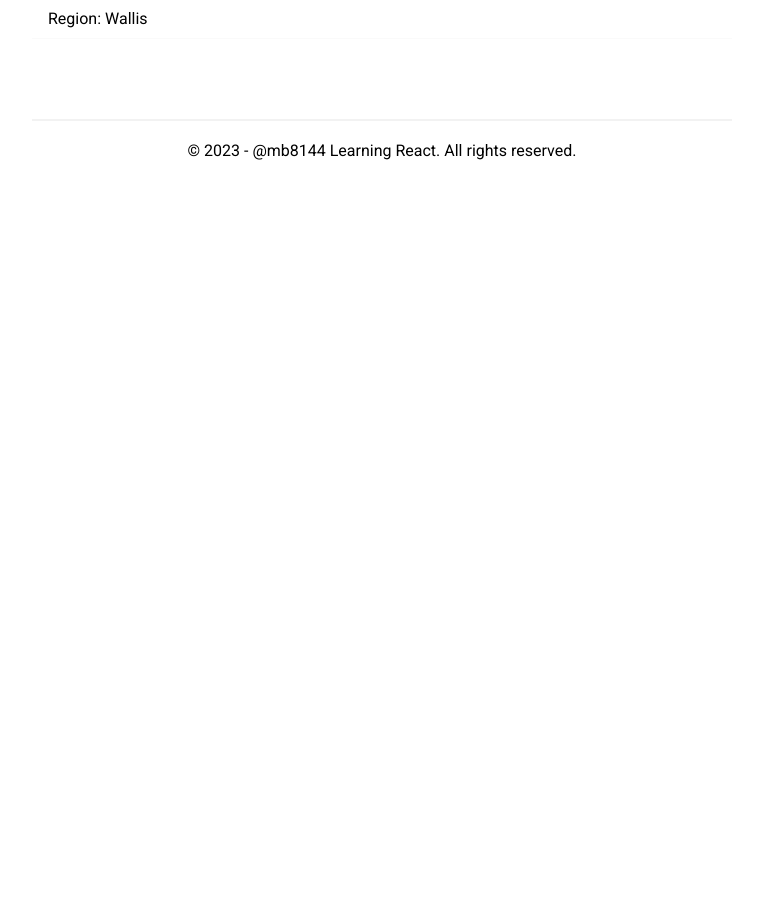
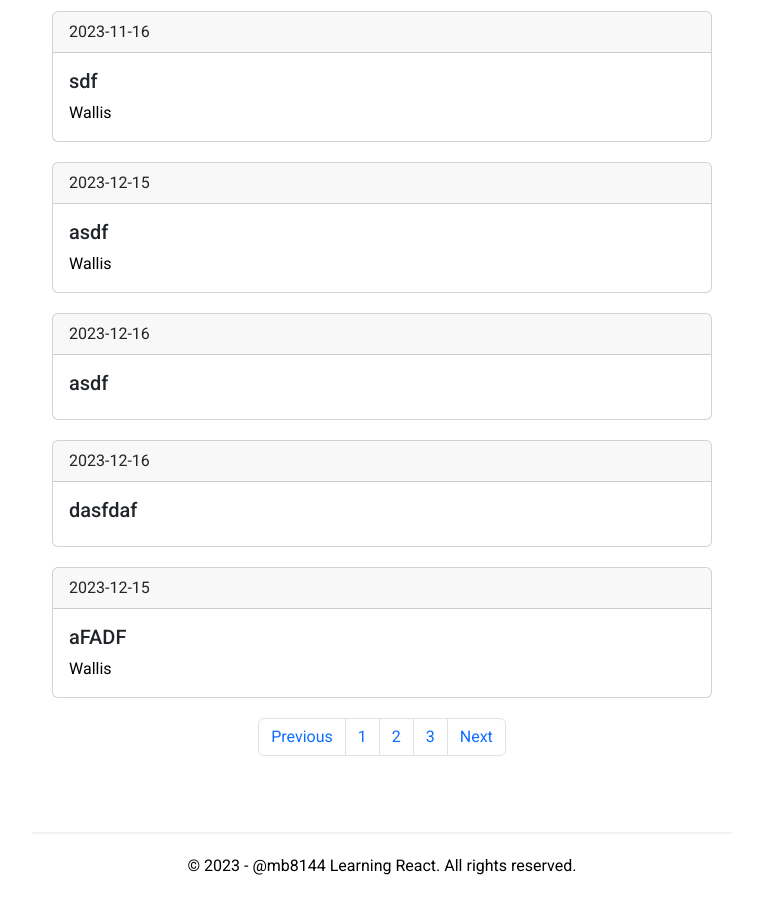
Before and after one commit to mb8144/recordingOfTours, a React (Vite) app in the folder recordingOfTours/: page /tours in a window 1280 px wide. Shown: the part 611-1524 px from the top of the page, without its empty margins (258-1021 px from the left). Before the commit the page ends 811 px from the top, so only its background shows below. Built offline with nearby package versions, Linux system fonts and the light colour scheme; data requests are answered from the project's data file.

Commit message:
added bootstrap for listing Tours and create-form

```diff
--- a/recordingOfTours/data/db.json
+++ b/recordingOfTours/data/db.json
@@ -19,13 +19,6 @@
       "date": "2023-11-16",
       "body": "asdf",
       "region": "Wallis",
-      "id": 3
-    },
-    {
-      "title": "asdf",
-      "date": "2023-11-16",
-      "body": "asdf",
-      "region": "Wallis",
       "id": 4
     },
     {
@@ -34,6 +27,34 @@
       "body": "ysd",
       "region": "Wallis",
       "id": 5
+    },
+    {
+      "title": "asdf",
+      "date": "2023-12-15",
+      "body": "asdfasdf",
+      "region": "Wallis",
+      "id": 6
+    },
+    {
+      "title": "asdf",
+      "date": "2023-12-16",
+      "body": "asdf",
+      "region": "",
+      "id": 7
+    },
+    {
+      "title": "dasfdaf",
+      "date": "2023-12-16",
+      "body": "asdfasd",
+      "region": "",
+      "id": 8
+    },
+    {
+      "title": "aFADF",
+      "date": "2023-12-15",
+      "body": "ASDF",
+      "region": "Wallis",
+      "id": 9
     }
   ]
 }
--- a/recordingOfTours/package.json
+++ b/recordingOfTours/package.json
@@ -10,6 +10,7 @@
     "preview": "vite preview"
   },
   "dependencies": {
+    "bootstrap": "^5.3.2",
     "react": "^18.2.0",
     "react-dom": "^18.2.0",
     "react-router-dom": "^6.19.0"
--- a/recordingOfTours/src/App.jsx
+++ b/recordingOfTours/src/App.jsx
@@ -7,6 +7,7 @@ import { BrowserRouter as Router, Routes, Route } from 'react-router-dom';
 import TourDetails from './Pages/Tours/TourDetails';
 import NotFound from './Components/NotFound';
 import Footer from './Components/Footer';
+import 'bootstrap/dist/css/bootstrap.min.css'
 
 function App() {
   return (
--- /dev/null
+++ b/recordingOfTours/src/Components/Loading.jsx
@@ -0,0 +1,10 @@
+const Loading = () => {
+  return (
+    <div class="d-flex align-items-center">
+      <strong role="status">Loading...</strong>
+      <div class="spinner-border ms-auto" aria-hidden="true"></div>
+    </div>
+   );
+}
+
+export default Loading;
--- a/recordingOfTours/src/Pages/NewTourForm/Create.jsx
+++ b/recordingOfTours/src/Pages/NewTourForm/Create.jsx
@@ -4,7 +4,7 @@ import { Navigate, useNavigate } from "react-router-dom";
 const Create = () => {
   const [title, setTitle] = useState('');
   const [body, setBody] = useState('');
-  const [region, setRegion] = useState('empty');
+  const [region, setRegion] = useState('');
   const [date, setDate] = useState('');
   const [isPending, setIsPending] = useState(false);
   const navigate = useNavigate();
@@ -28,36 +28,50 @@ const Create = () => {
     <div className="create">
       <h2>Add a new Tour</h2>
       <form onSubmit={handleSubmit}>
-        <label>Tour title: </label>
+
+        <div class="form-floating">
           <input
             type="text"
+            class="form-control"
+            id="floatingTitle"
             required
             value={title}
             onChange={(e) => setTitle(e.target.value)}
-          />
-        <label>Date: </label>
+            ></input>
+          <label for="floatingTitle">Titel</label>
+        </div>
+
           <input
+            className="form-control"
             type="date"
             value={date}
             onChange={(e) => setDate(e.target.value)}
           />
-        <label>Your Description (still body): </label>
+
+        <div class="form-floating">
           <textarea
+            class="form-control"
+            id="floatingTextarea"
             required
             value={body}
             onChange={(e) => setBody(e.target.value)}
-          />
-        <label>Region: </label>
+            ></textarea>
+          <label for="floatingTextarea">Description</label>
+        </div>
+
         <select
+          className="form-select"
+          required
           value={region}
           onChange={(e) => setRegion(e.target.value)}
         >
-          <option value="empty"></option>
+          <option selected value="" disabled>Choose the region</option>
           <option value="Graubünden">Graubünden</option>
           <option value="Wallis">Wallis</option>
           <option value="Zentralschweiz">Zentralschweiz</option>
           <option value="Tessin">Tessin</option>
         </select>
+
         {!isPending && <button>Add Tour</button>}
         {isPending && <button disabled>Adding Tour...</button>}
       </form>
--- a/recordingOfTours/src/Pages/Tours/Filter.jsx
+++ b/recordingOfTours/src/Pages/Tours/Filter.jsx
@@ -1,8 +1,66 @@
-const Filter = () => {
+// This component does not work properly. Issues with useEffect
+import { useState, useEffect } from "react";
+
+const Filter = ({ tours }) => {
+  const [selectedFilters, setSelectedFilters] = useState([]);
+  const [filteredRegions, setFilteredRegions] = useState(tours);
+  console.log('Tours in Filter component:', tours);
+
+  let filters = ["Graubünden", "Wallis", "Zentralschweiz", "Tessin"];
+
+  const handleFilterButtonClick = (selectedCategory) => {
+    if (selectedFilters.includes(selectedCategory)) {
+      let filters = selectedFilters.filter((el) => el !== selectedCategory);
+      setSelectedFilters(filters);
+    } else {
+      setSelectedFilters([...selectedFilters, selectedCategory]);
+    }
+  };
+
+  useEffect(() => {
+    console.log('useEffect running...');
+    filterRegions();
+  }, [selectedFilters, tours]);
+
+  const filterRegions = () => {
+    if (selectedFilters.length > 0) {
+      let tempRegions = selectedFilters.map((selectedCategory) => {
+        let temp = tours.filter((region) => region.region === selectedCategory);
+        return temp;
+      });
+      setFilteredRegions(tempRegions.flat());
+    } else {
+      setFilteredRegions([...tours]);
+    }
+  };
+
   return (
     <>
       <h2>All your Tours!</h2>
       <div>Here you'll be able to select some filter.</div>
+      <div>
+        Here will be the filter options
+        {filters.map((category, idx) => (
+          <button
+            onClick={() => handleFilterButtonClick(category)}
+            className={`button ${
+              selectedFilters?.includes(category) ? "active" : ""
+            }`}
+            key={`filters-${idx}`}
+          >
+            {category}
+          </button>
+        ))}
+      </div>
+      <div>
+        Here will be the list of items
+        {filteredRegions.map((region, idx) => (
+          <div key={`regions-${idx}`} className="item">
+            <p>{region.name}</p>
+            <p className="category">{region.category}</p>
+          </div>
+        ))}
+      </div>
     </>
    );
 }
--- a/recordingOfTours/src/Pages/Tours/MyTours.jsx
+++ b/recordingOfTours/src/Pages/Tours/MyTours.jsx
@@ -1,6 +1,7 @@
 import TourList from "./TourList";
 import useFetch from "../../Components/UseFetch";
 import Filter from "./Filter";
+import Loading from "../../Components/Loading";
 
 const Home = () => {
   const { error, isPending, data: tours } = useFetch('http://localhost:8000/tours')
@@ -8,8 +9,7 @@ const Home = () => {
   return (
     <div>
       { error && <div>{ error }</div> }
-      { isPending && <div>Loading...</div> }
-      { tours && <Filter />}
+      { isPending && <Loading /> }
       { tours && <TourList tours={tours} /> }
     </div>
   );
--- a/recordingOfTours/src/Pages/Tours/TourList.jsx
+++ b/recordingOfTours/src/Pages/Tours/TourList.jsx
@@ -2,18 +2,33 @@ import { Link } from "react-router-dom";
 
 const TourList = ({ tours }) => {
   return (
-    <div className="tour-list">
+    <div>
+      <h3>Here are all your Tours!</h3>
       {tours.map(tour => (
-        <div className="tour-preview" key={tour.id}>
+        <div className="card-tour-preview">
           <Link to={`/tours/${tour.id}`}>
-            <div className="first-line">
-              <h2>{ tour.title }</h2>
-              <p className="tour-date">{ tour.date }</p>
+            <div className="card">
+              <div className="card-header">
+                {tour.date}
+              </div>
+              <div className="card-body">
+                <h5 className="card-title">{tour.title}</h5>
+                <p className="card-text">{tour.region}</p>
+              </div>
             </div>
-            <p>Region: { tour.region }</p>
           </Link>
         </div>
       ))}
+      <nav aria-label="Page navigation example">
+        <ul class="pagination justify-content-center">
+        {/* Deleted href as no function yet to switch pages */}
+          <li class="page-item"><a class="page-link">Previous</a></li>
+          <li class="page-item"><a class="page-link">1</a></li>
+          <li class="page-item"><a class="page-link">2</a></li>
+          <li class="page-item"><a class="page-link">3</a></li>
+          <li class="page-item"><a class="page-link">Next</a></li>
+        </ul>
+      </nav>
     </div>
   );
 }
--- a/recordingOfTours/src/index.css
+++ b/recordingOfTours/src/index.css
@@ -24,6 +24,7 @@ lighter blue: #1867B9 */
   font-size: 25px;
   font-weight: 600;
   margin-left: 0 !important;
+  color: black;
 
 }
 .nav-top-left:hover{
@@ -67,21 +68,22 @@ lighter blue: #1867B9 */
   margin: 20px 0;
   border-bottom: 1px solid #fafafa;
 }
-.tour-preview:hover {
-  box-shadow: 1px 3px 5px rgba(0,0,0,0.1);
-  border: 1.5px solid #1a18b9 ;
-  border-radius: 0.5rem;
-}
-.tour-preview h2 {
-  font-size: 20px;
-  color: #1a18b9;
-  margin-bottom: 8px;
-}
 
 .tour-preview a{
   text-decoration: none;
 }
 
+.card-tour-preview a{
+  text-decoration: none !important;
+}
+
+.card {
+  margin-bottom: 20px;
+}
+.card:hover{
+  border: 1px solid #1a18b9;
+  box-shadow: 1px 3px 5px rgba(0,0,0,0.1);
+}
 /* tour details page */
 .tour-details h2 {
   font-size: 20px;
```
Also changed, not shown: 1 other file (tests, documents, lock files or other folders).
